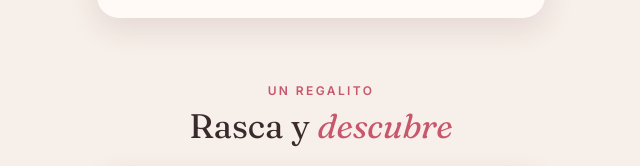
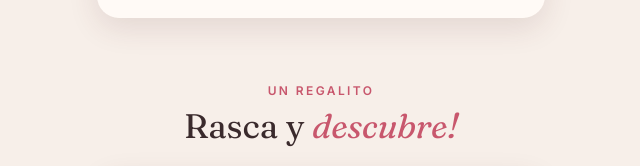
Before and after one commit to andrescarcia/site2100, a plain HTML site: page index.html in a window 1280 px wide. Shown: the part 2332-2498 px from the top of the page, 319-959 px from the left. Drawn offline with Linux system fonts and the light colour scheme.

Commit message:
Update index.html

```diff
--- a/index.html
+++ b/index.html
@@ -189,7 +189,7 @@
   <!-- COUPON -->
   <section class="reveal">
     <div class="label">Un regalito</div>
-    <h2>Rasca y <em>descubre</em></h2>
+    <h2>Rasca y <em>descubre!</em></h2>
     <div class="coupon-wrap">
       <div class="coupon" id="coupon">
         <div class="coupon-content">
```
